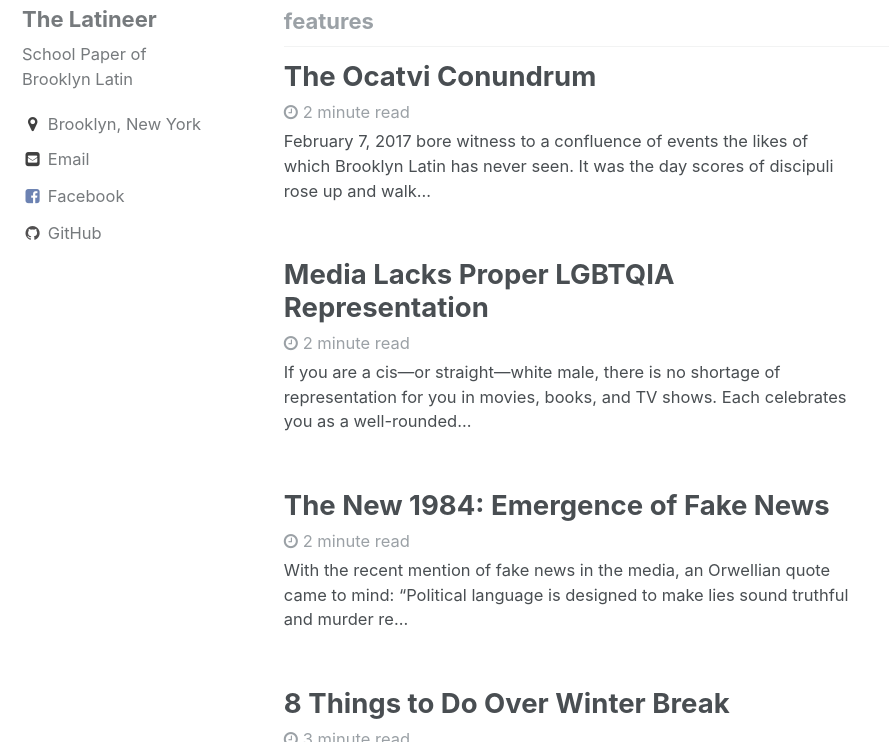
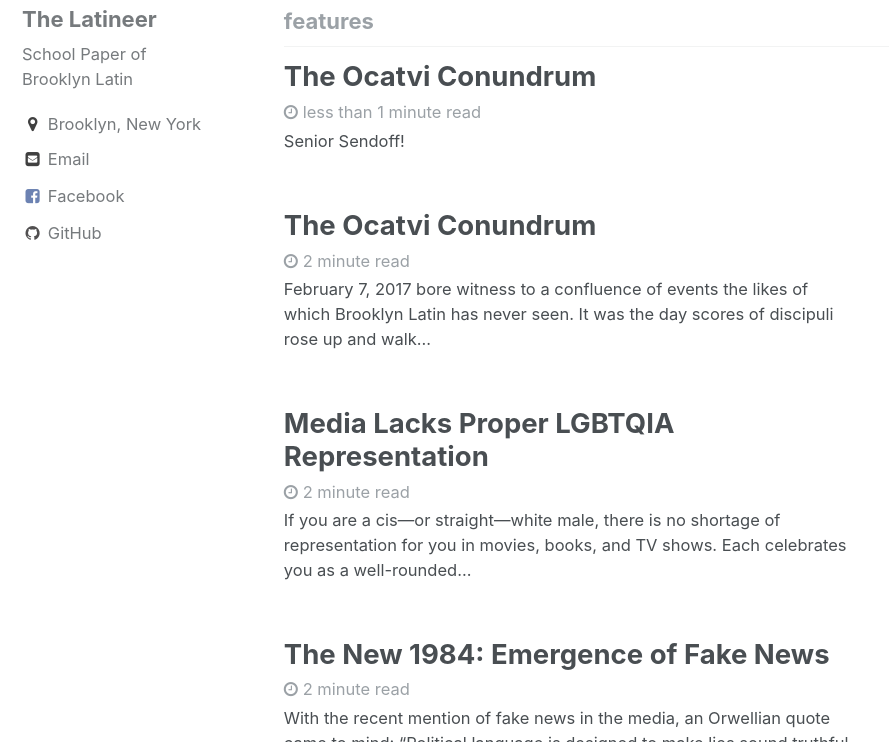
Before and after one commit to rvente/site, a Jekyll site: the page built from _pages/category-archive.html, in a window 1280 px wide and 900 px high, scrolled down 665 px, cut to the strip 158-900 px from the top of the window. Shown: the whole strip, without its empty margins (0-889 px from the left). Built offline with Jekyll 4.4.1, drawn with Linux system fonts in a browser that asks for light colours.

Commit message:
Update 2017-06-26-SeniorSendoff.md

```diff
--- a/_posts/2017-06-26-SeniorSendoff.md
+++ b/_posts/2017-06-26-SeniorSendoff.md
@@ -1,3 +1,10 @@
+---
+title: The Ocatvi Conundrum
+categories:
+  - features
+author: Ralph Vente
+---
+
 ## Senior Sendoff!
 
 <a data-flickr-embed="true" data-context="true"  href="https://www.flickr.com/photos/rvente/35173147490/in/album-72157685455298826/" title="Untitled"><img src="https://c1.staticflickr.com/5/4257/35173147490_94e2854755_b.jpg" width="960" height="720" alt="Untitled"></a><script async src="//embedr.flickr.com/assets/client-code.js" charset="utf-8"></script>
```
